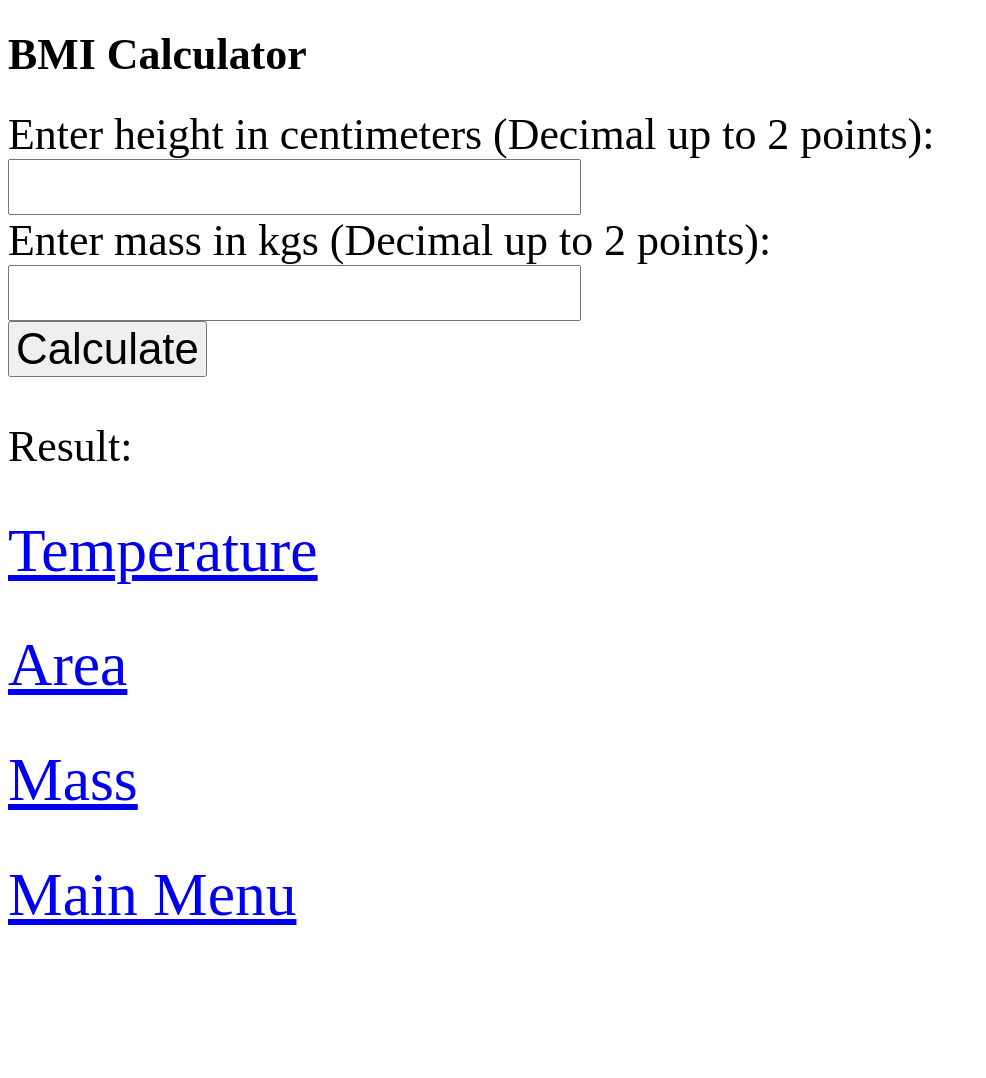
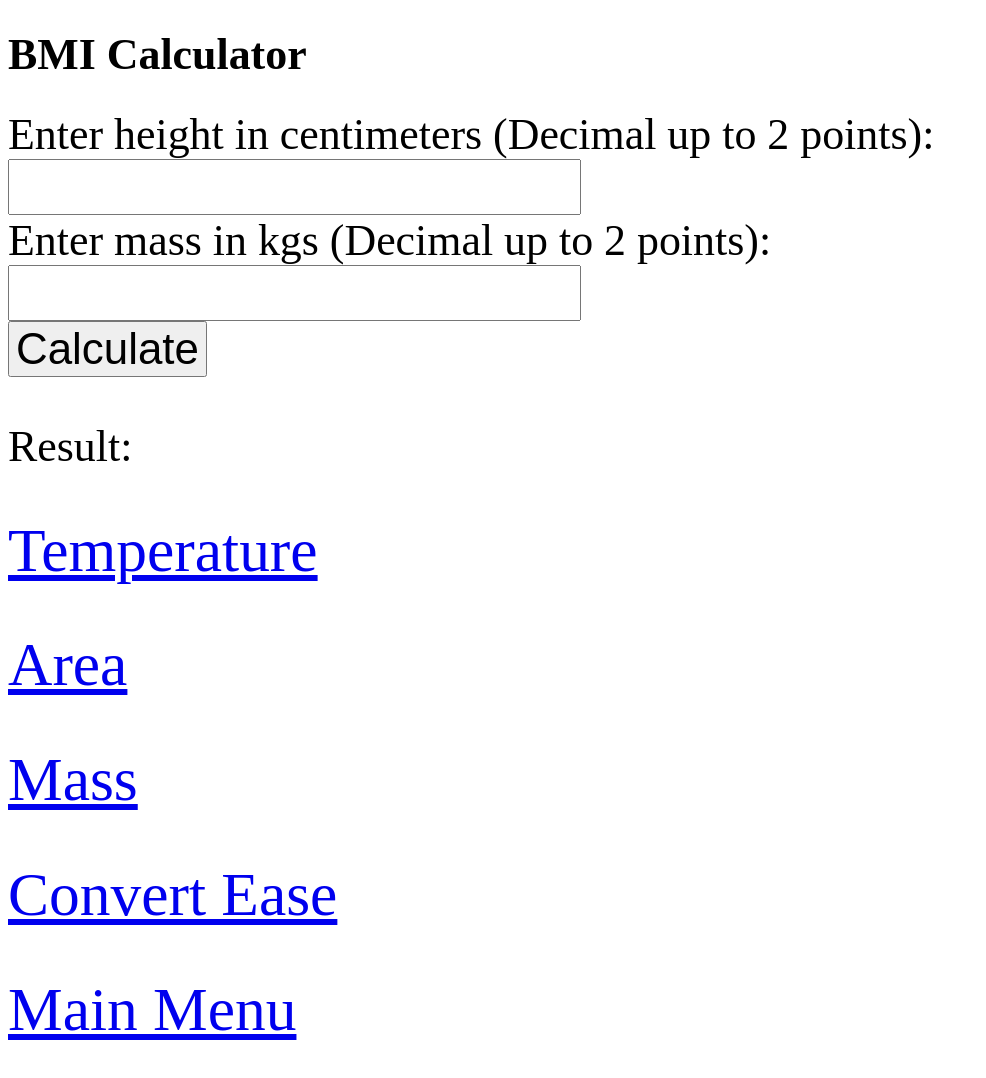
Before and after one commit to Manasmm007/Convert-Ease, a plain HTML site: page BMI_Calculator.html in a window 1280 px wide. Shown: the whole page, without its empty margins (0-986 px from the left). Before the commit the page ends 974 px from the top, so only its background shows below. Drawn offline with Linux system fonts and the light colour scheme.

Commit message:
Update BMI_Calculator.html

```diff
--- a/BMI_Calculator.html
+++ b/BMI_Calculator.html
@@ -26,4 +26,5 @@
     <p><a href="Temperature_Convertor.html">Temperature</a></p>
     <p><a href="Area_Convertor.html">Area</a></p>
     <p><a href="Mass_Convertor.html">Mass</a></p>
-    <p><a href="index.html">Main Menu</a></p>
+    <p><a href="index.html">Convert Ease</a></p>
+    <p><a href="https://manasmm007.github.io/Manasmm007">Main Menu</a></p>
```
